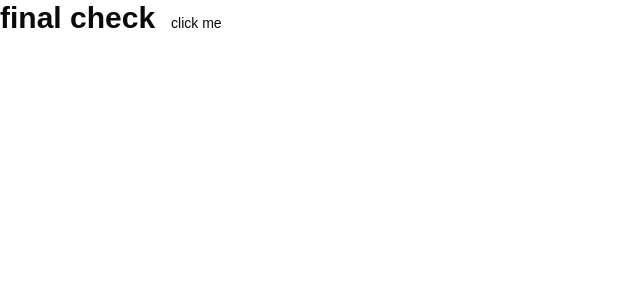
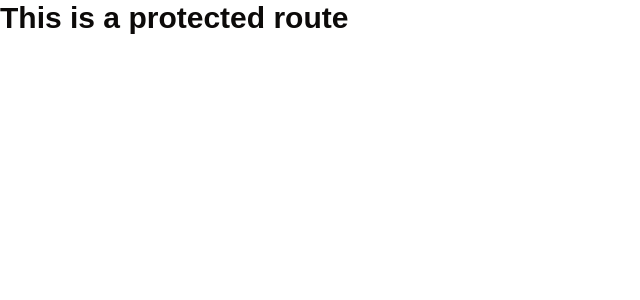
Before and after one commit to mohdabdulrahman297/Discord-clone, a Next.js app: page / in a window 1280 px wide. Shown: the top 300 px of the page, without its empty margins (0-640 px from the left). Built offline with nearby package versions, Linux system fonts and the light colour scheme.

Commit message:
Folders setup

```diff
--- /dev/null
+++ b/app/(auth)/(routes)/login/page.tsx
@@ -0,0 +1,7 @@
+const LoginPage = () => {
+    return (
+        <div>Login Page</div>
+     );
+}
+
+export default LoginPage ;
--- /dev/null
+++ b/app/(auth)/(routes)/register/page.tsx
@@ -0,0 +1,7 @@
+const RegisterPage = () => {
+    return (
+        <div>Register Page</div>
+     );
+}
+
+export default RegisterPage ;
--- /dev/null
+++ b/app/(auth)/layout.tsx
@@ -0,0 +1,11 @@
+import { ReactNode } from "react";
+
+const AuthLayout = ({children} : {children: ReactNode}) => {
+    return (
+        <div className="bg-red-500 h-full">
+            {children}
+        </div>
+     );
+}
+
+export default AuthLayout;
--- /dev/null
+++ b/app/(main)/(routes)/page.tsx
@@ -0,0 +1,11 @@
+
+
+
+export default function Home() {
+  return (
+    <div className="text-3xl font-bold tect-indigo-500">
+      This is a protected route
+
+    </div>
+  );
+}
--- a/app/layout.tsx
+++ b/app/layout.tsx
@@ -14,7 +14,7 @@ const geistMono = localFont({
 });
 
 export const metadata: Metadata = {
-  title: "Create Next App",
+  title: "Discord",
   description: "Generated by create next app",
 };
 
--- a/app/page.tsx
+++ /dev/null
@@ -1,15 +0,0 @@
-import { Button } from "@/components/ui/button";
-import { Ghost } from "lucide-react";
-
-
-export default function Home() {
-  return (
-    <div className="text-3xl font-bold tect-indigo-500">
-      final check
-
-      <Button variant="ghost">
-        click me
-      </Button>
-    </div>
-  );
-}
```
Also changed, not shown: 1 other file (tests, documents, lock files or other folders).
